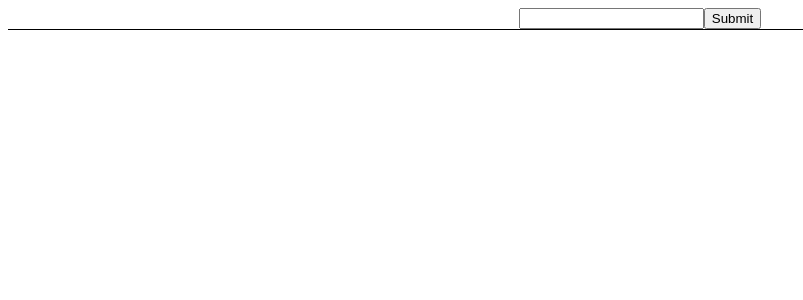
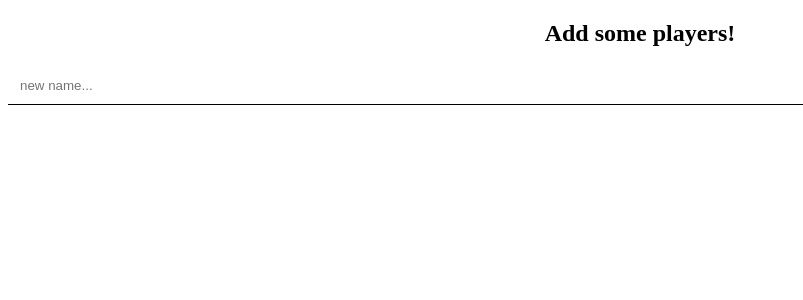
Before and after one commit to ls13g12/class-leaderboard, a Vue app: page / in a window 1280 px wide. Shown: the top 300 px of the page, without its empty margins (0-803 px from the left). Built offline with nearby package versions, Linux system fonts and the light colour scheme.

Commit message:
added banner message with styling

```diff
--- a/src/App.vue
+++ b/src/App.vue
@@ -1,7 +1,8 @@
 <script>
 import MyLeaderboard from "./components/MyLeaderboard.vue";
+import LeaderBanner from "./components/LeaderBanner.vue";
 export default {
-  components: { MyLeaderboard },
+  components: { MyLeaderboard, LeaderBanner },
   data() {
     return {
       players: [],
@@ -12,6 +13,7 @@ export default {
 
 <template>
   <div id="app">
+    <LeaderBanner v-model:players="players" />
     <MyLeaderboard v-model:players="players" />
   </div>
 </template>
--- a/src/assets/table.css
+++ b/src/assets/base.css
@@ -1,3 +1,13 @@
+html {
+  font-family: cursive;
+}
+
+button {
+  border-radius: 5px;
+  border-color: White;
+  width: 28px;
+}
+
 .increment{
   font-size: 0.8em;
   background-color: lightgreen;
@@ -20,11 +30,17 @@ tr {
 
 td {
   vertical-align: middle;
+  justify-content: center;
   padding: 10px;
-  width: 20px
+  width: 20px;
+}
+input {
+  width: 90px;
+  border: 0px;
+  float: left;
 }
 .name {
-  width: 80px;
+  width: 100px;
 }
 .tiled-img {
   width: auto;
--- a/src/components/AddPlayers.vue
+++ b/src/components/AddPlayers.vue
@@ -10,7 +10,7 @@ export default {
   },
   methods: {
     //user submits name and they are added to list
-    submit_name() {
+    submitName() {
       if (
         this.localPlayers &&
         !this.localPlayers.some((player) => player.name === this.newPlayer)
@@ -32,7 +32,13 @@ export default {
 
 <template>
   <tr>
-    <input id="player-input" v-model="newPlayer" />
-    <button type="button" @click="submit_name()">Submit</button>
+    <td class="name">
+      <input
+        id="player-input"
+        v-model="newPlayer"
+        v-on:keyup.enter="submitName()"
+        placeholder="new name..."
+      />
+    </td>
   </tr>
 </template>
--- /dev/null
+++ b/src/components/LeaderBanner.vue
@@ -0,0 +1,36 @@
+<script>
+export default {
+  props: ["players"],
+  data() {
+    return {
+      localPlayers: this.players,
+    };
+  },
+  computed: {
+    topScore() {
+      return Math.max(...this.localPlayers.map((player) => player.score));
+    },
+    topPlayers() {
+      const topPlayers = this.localPlayers.filter(
+        (player) => player.score === this.topScore
+      );
+      return topPlayers.map((player) => player.name).join(", ");
+    },
+  },
+};
+</script>
+
+<template>
+  <div class="banner">
+    <h2 v-if="localPlayers.length > 0">
+      Leading with a score of {{ topScore }} - {{ topPlayers }}
+    </h2>
+    <h2 v-else>Add some players!</h2>
+  </div>
+</template>
+
+<style>
+.banner {
+  text-align: center;
+}
+</style>
--- a/src/components/MyLeaderboard.vue
+++ b/src/components/MyLeaderboard.vue
@@ -1,5 +1,5 @@
 <style>
-@import "../assets/table.css";
+@import "../assets/base.css";
 </style>
 
 <script>
```
